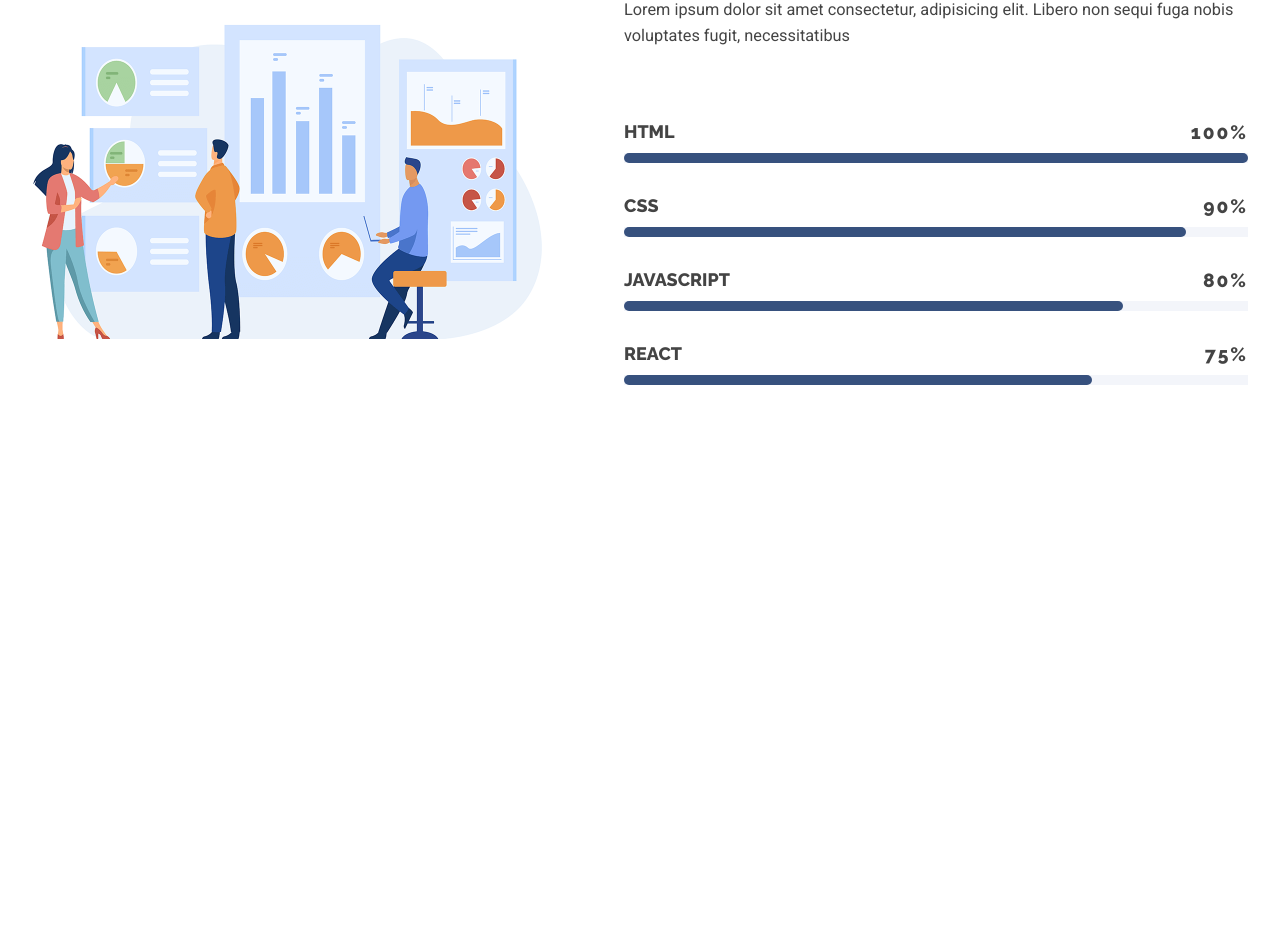
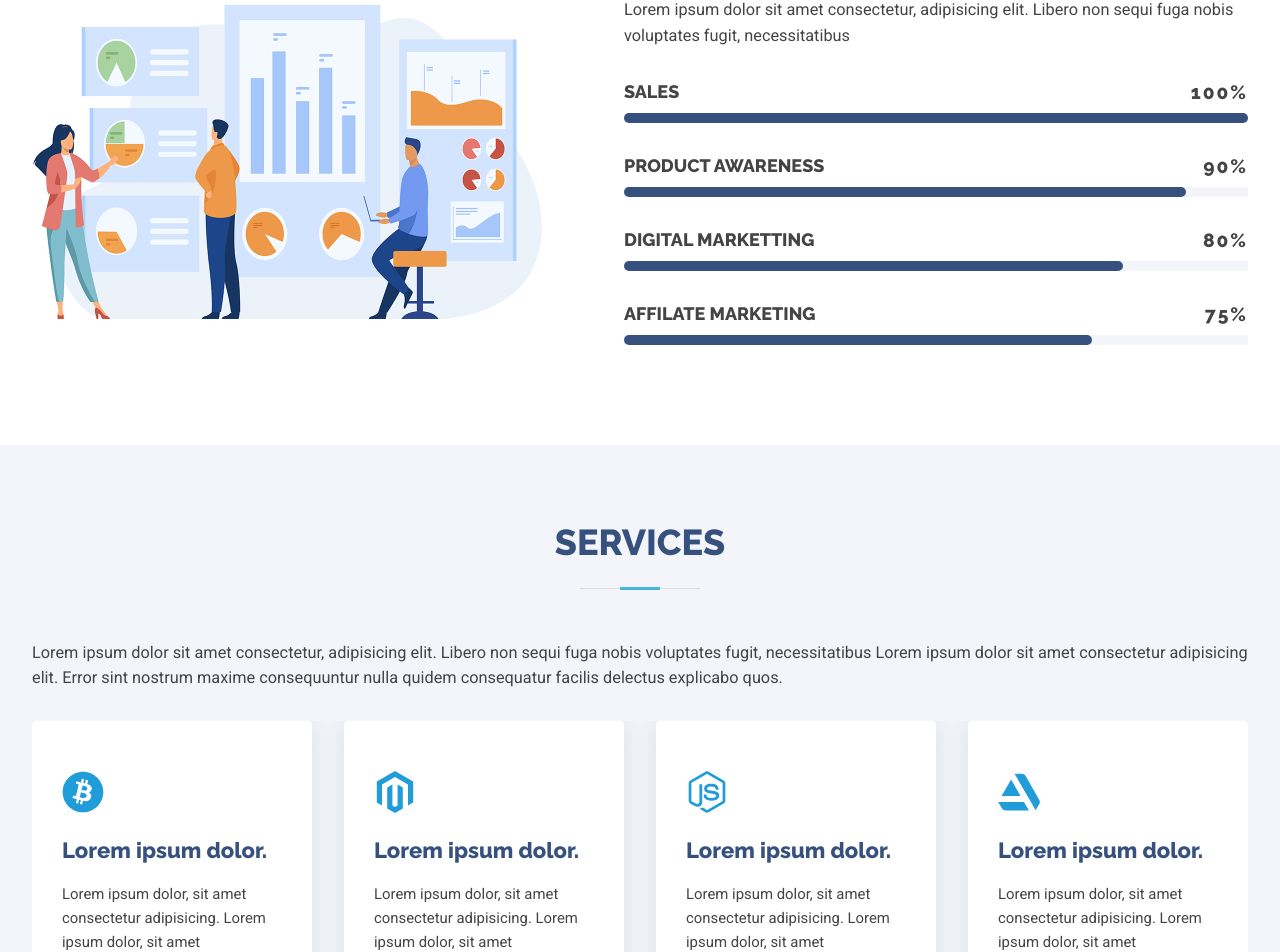
Before and after one commit to Dasiloy/nestle-digital-react-project, a React (Create React App) app: page / in a window 1280 px wide. Shown: the part 2074-3026 px from the top of the page. Before the commit the page ends 2559 px from the top, so only its background shows below. Built offline with nearby package versions, Linux system fonts and the light colour scheme.

Commit message:
designed the service section

```diff
--- a/src/App.css
+++ b/src/App.css
@@ -34,6 +34,8 @@
   --cir-border-special: 1px solid #e0e5e2;
   --max-width: 1300px;
   --fixed-width: 450px;
+  --card-shadow: 0px 0 25px 0 rgba(0, 0, 0, 0.1);
+  --card-radius: 0.25rem;
 }
 
 /*===GLOBAL STYLE=====
@@ -1114,7 +1116,7 @@ nav {
 }
 
 #skills .second .skills-body {
-  padding: 10px 0;
+  padding: 10px 0 0 0;
 }
 
 #skills .second .skills-body .skills-para {
@@ -1225,16 +1227,105 @@ nav {
   }
 }
 
-/*==========SERVICE=====
-===================*/
+/*========SERVICE============
+=================*/
 
 #service {
-  background-color: var(--cir-section-light-bcg);
-}
-
-#service .service-center {
-  display: flex;
-  justify-content: center;
+  background-color: var(--cir-section-dark-bcg);
+}
+
+#service .service-body {
+  padding: 0;
+  text-align: left;
+}
+
+#service .service-body .service-para {
+  margin-bottom: 30px;
+  font-size: 1.01rem;
+  line-height: 1.4rem;
+}
+
+.service-item {
+  box-shadow: var(--card-shadow);
+  margin-bottom: 1rem;
+  padding: 50px 30px;
+  text-align: left;
+  border-radius: var(--card-radius);
+  transition: var(--transition);
+  background-color: var(--cir-text-white);
+}
+
+.service-item h3 {
+  margin-bottom: 15px;
+  color: var(--cir-secondary-1);
+  transition: var(--transition);
+  font-size: 42px;
+}
+
+.service-item h4 {
+  margin-bottom: 20px;
+  color: var(--clr-primary-1);
+  transition: var(--transition);
+  font-size: 22px;
+  font-weight: bold;
+}
+
+.service-item p {
+  font-size: 14.9px !important;
+  line-height: 24px;
+  margin-bottom: 0;
+  transition: var(--transition);
+}
+
+.service-item:hover {
+  box-shadow: var(--dark-shadow);
+  transform: translateY(-10px);
+  background-color: var(--cir-secondary-2);
+}
+
+.service-item:hover h4 {
+  color: var(--clr-white);
+}
+
+.service-item:hover h3 {
+  color: var(--clr-white);
+}
+
+.service-item:hover p {
+  color: var(--clr-white);
+}
+
+@media screen and (min-width: 768px) {
+  #service .service-body .service-para {
+    margin-bottom: 30px;
+    font-size: 1.02rem;
+    line-height: 1.6rem;
+  }
+
+  .service-items {
+    display: grid;
+    grid-template-columns: repeat(2, minmax(0, 1fr));
+    overflow: hidden;
+    grid-gap: 1.2rem;
+  }
+}
+
+@media screen and (min-width: 992px) {
+}
+
+@media screen and (min-width: 1200px) {
+  .service-items {
+    display: grid;
+    grid-template-columns: repeat(4, minmax(0, 1fr));
+    overflow: hidden;
+    grid-gap: 2rem;
+  }
+  .service-item h3 {
+    margin-bottom: 10px;
+  }
+  .service-item h4 {
+    margin-bottom: 15px;
+  }
 }
 
 /*=========FOOTER========
--- /dev/null
+++ b/src/Data/ServiceData.js
@@ -0,0 +1,39 @@
+import React from "react";
+import {
+  FaBitcoin,
+  FaArtstation,FaNodeJs,
+  FaMagento,
+} from "react-icons/fa";
+
+const ServiceData = [
+  {
+    id: 1,
+    icon: <FaBitcoin />,
+    heading: "Lorem ipsum dolor.",
+    description:
+      "Lorem ipsum dolor, sit amet consectetur adipisicing. Lorem ipsum dolor, sit amet consectetur.",
+  },
+  {
+    id: 2,
+    icon: <FaMagento />,
+    heading: "Lorem ipsum dolor.",
+    description:
+      "Lorem ipsum dolor, sit amet consectetur adipisicing. Lorem ipsum dolor, sit amet consectetur.",
+  },
+  {
+    id: 3,
+    icon: <FaNodeJs />,
+    heading: "Lorem ipsum dolor.",
+    description:
+      "Lorem ipsum dolor, sit amet consectetur adipisicing. Lorem ipsum dolor, sit amet consectetur.",
+  },
+  {
+    id: 4,
+    icon: <FaArtstation />,
+    heading: "Lorem ipsum dolor.",
+    description:
+      "Lorem ipsum dolor, sit amet consectetur adipisicing. Lorem ipsum dolor, sit amet consectetur.",
+  },
+];
+
+export default ServiceData;
--- a/src/components/Service.js
+++ b/src/components/Service.js
@@ -1,9 +1,50 @@
-import React from 'react'
+import React, {
+  useState,
+  useCallback,
+  useEffect,
+} from "react";
+import data from "../Data/ServiceData";
 
 export const Service = () => {
-    return (
-        <div>
+  const [whyData, setWhyData] = useState([]);
 
+  const fetchData = useCallback((data) => {
+    setWhyData(data);
+  }, []);
+
+  useEffect(() => {
+    fetchData(data);
+  }, [fetchData]);
+  return (
+    <section id='service'>
+      <div className='section'>
+        <header className='section-header'>
+          <h2 className='heading'>Services</h2>
+        </header>
+        <div className='service-body'>
+          <p className='service-para'>
+            Lorem ipsum dolor sit amet consectetur,
+            adipisicing elit. Libero non sequi fuga nobis
+            voluptates fugit, necessitatibus Lorem ipsum
+            dolor sit amet consectetur adipisicing elit.
+            Error sint nostrum maxime consequuntur nulla
+            quidem consequatur facilis delectus explicabo
+            quos.
+          </p>
         </div>
-    )
-}
+        <div className='service-items'>
+          {whyData.map((item) => {
+            const { id, heading, description, icon } = item;
+            return (
+              <article key={id} className='service-item'>
+                <h3>{icon}</h3>
+                <h4>{heading}</h4>
+                <p>{description}</p>
+              </article>
+            );
+          })}
+        </div>
+      </div>
+    </section>
+  );
+};
--- a/src/components/Skills.js
+++ b/src/components/Skills.js
@@ -29,7 +29,7 @@ export const Skills = () => {
             <div className='skills-list'>
               <div className='single-skill'>
                 <h6>
-                  <span>HTML</span>
+                  <span>SALES</span>
                   <span>100%</span>
                 </h6>
                 <article className='skill-bcg'>
@@ -38,7 +38,7 @@ export const Skills = () => {
               </div>
               <div className='single-skill'>
                 <h6>
-                  <span>CSS</span>
+                  <span>PRODUCT AWARENESS</span>
                   <span>90%</span>
                 </h6>
                 <article className='skill-bcg'>
@@ -47,7 +47,7 @@ export const Skills = () => {
               </div>
               <div className='single-skill'>
                 <h6>
-                  <span>JAVASCRIPT</span>
+                  <span>DIGITAL MARKETTING</span>
                   <span>80%</span>
                 </h6>
                 <article className='skill-bcg'>
@@ -56,7 +56,7 @@ export const Skills = () => {
               </div>
               <div className='single-skill'>
                 <h6>
-                  <span>REACT</span>
+                  <span>AFFILATE MARKETING</span>
                   <span>75%</span>
                 </h6>
                 <article className='skill-bcg'>
```
